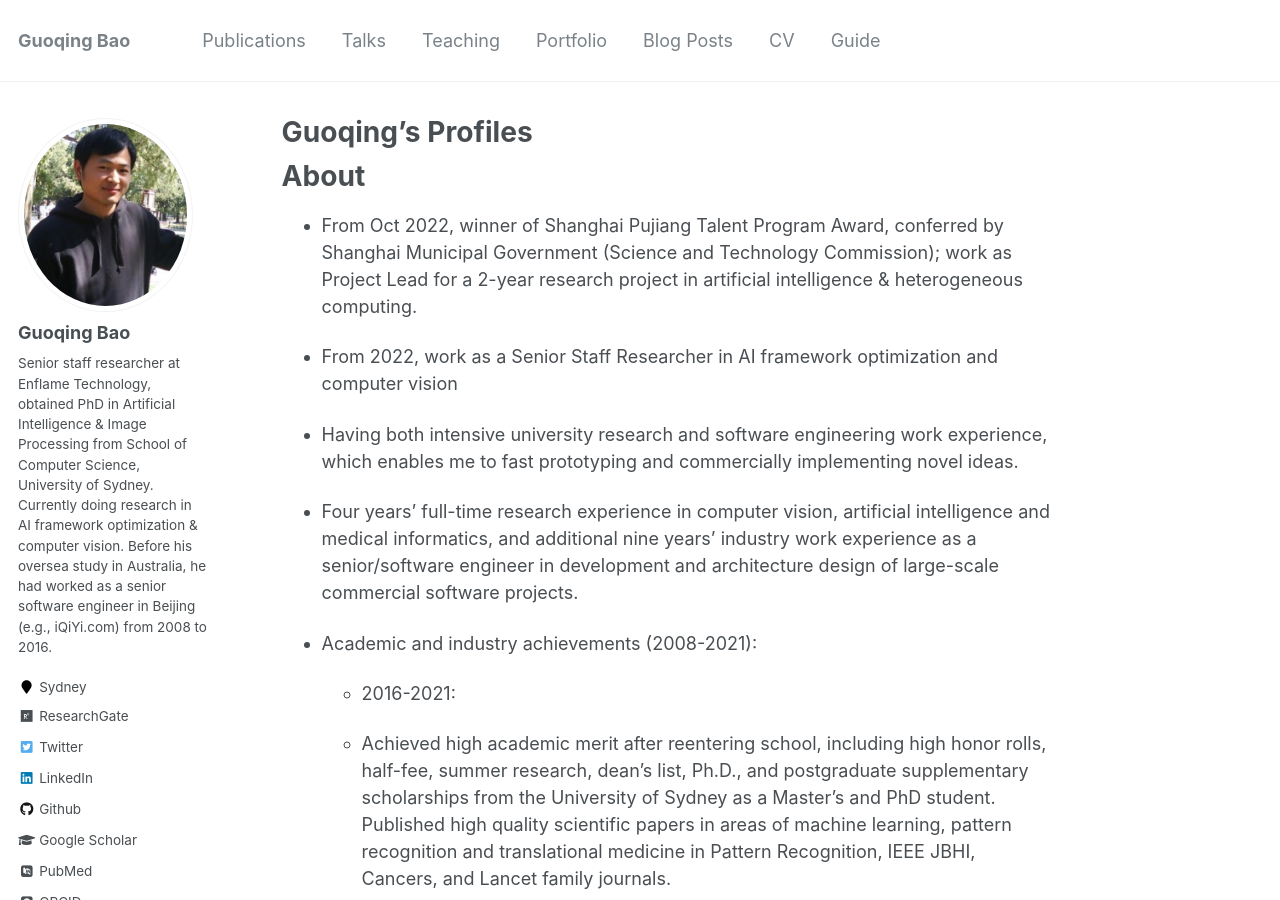
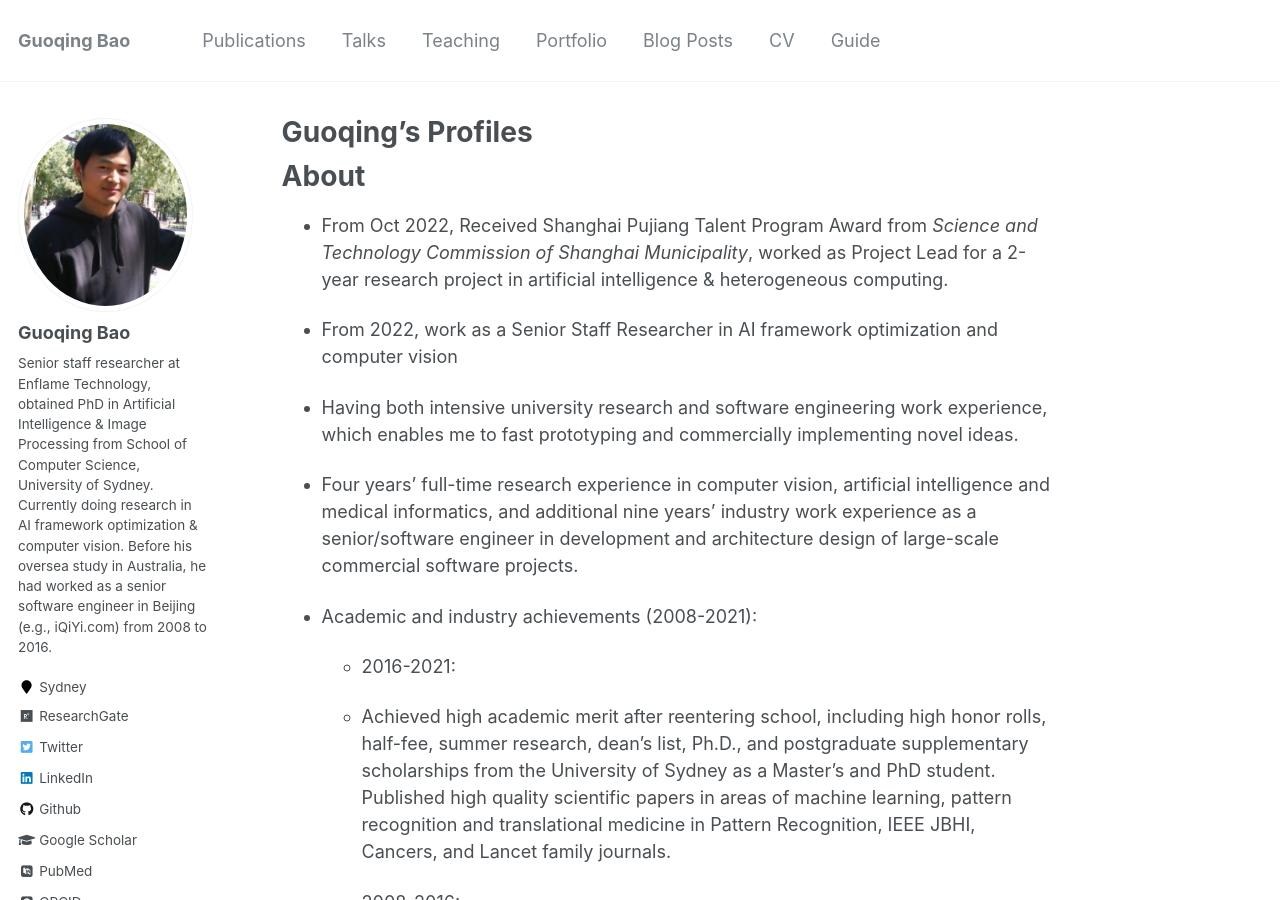
Before and after one commit to guoqingbao/guoqingbao.github.io, a Jekyll site: the page built from _pages/about.md, in a window 1280 px wide and 900 px high. Built offline with Jekyll 4.4.1, drawn with Linux system fonts in a browser that asks for light colours; some web fonts are replaced; some of the changed text lies outside the part shown.

Commit message:
Update about.md

```diff
--- a/_pages/about.md
+++ b/_pages/about.md
@@ -13,7 +13,7 @@ redirect_from:
 
 About
 ======
-* From Oct 2022, winner of Shanghai Pujiang Talent Program Award, conferred by Shanghai Municipal Government (Science and Technology Commission); work as Project Lead for a 2-year research project in artificial intelligence & heterogeneous computing.
+* From Oct 2022, Received Shanghai Pujiang Talent Program Award from _Science and Technology Commission of Shanghai Municipality_, worked as Project Lead for a 2-year research project in artificial intelligence & heterogeneous computing.
 
 * From 2022, work as a Senior Staff Researcher in AI framework optimization and computer vision
 
@@ -46,7 +46,7 @@ Education
 
 Academic Awards
 ======
-* Science and Technology Commission, Shanghai Municipal Government
+* Science and Technology Commission of Shanghai Municipality
   * **Shanghai Pujiang Talent Program Award** (10/2022)
 * School of Computer Science, University of Sydney
   * **Dean's List of Excellence in Academic Performance** (09/2018)
```
